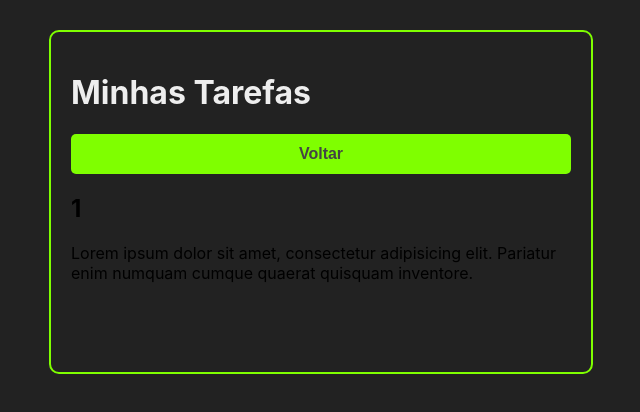
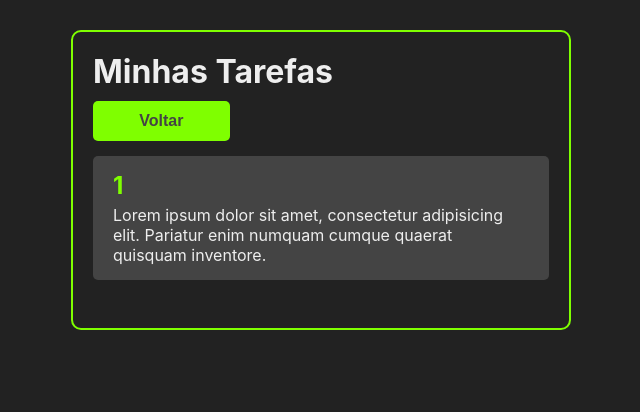
Before and after one commit to SandroFerraz-C/-training-project-React, a React (Create React App) app: page /1 in a window 1280 px wide. Shown: the top 412 px of the page, without its empty margins (319-959 px from the left). Built offline with nearby package versions, Linux system fonts and the light colour scheme.

Commit message:
Handling click task 'TaskDetails'

```diff
--- a/src/components/Button.css
+++ b/src/components/Button.css
@@ -9,9 +9,15 @@
     font-weight: bold;
     cursor: pointer;
     border: none;
+    transition: all .5s ease;
 }
 
 .add-task-button-container {
     margin-left: 10px;
     flex: 1;
 }
+
+.button:hover {
+    background-color: #444;
+    color: chartreuse;
+}
--- a/src/components/Task.css
+++ b/src/components/Task.css
@@ -1,7 +1,7 @@
 .task-container {
     background-color: #444;
-    margin: 10px 0;
-    padding: 15px 20px 20px;
+    margin: 8px 0;
+    padding: 15px 20px;
     display: flex;
     border-radius: 5px;
     justify-content: space-between;
@@ -13,9 +13,11 @@
     cursor: pointer;
 }
 
-.remove-task-button {
+.remove-task-button,
+.see-task-details-button {
     background-color: #444;
     border: none;
     font-size: 24px;
     color: chartreuse;
+    margin: 0 5px;
 }
--- a/src/components/Task.jsx
+++ b/src/components/Task.jsx
@@ -1,10 +1,18 @@
 import React from "react";
-import {CgClose} from 'react-icons/cg';
+import {CgClose, CgInfo} from 'react-icons/cg';
+import { useHistory} from "react-router-dom"
 
 
 import "./Task.css";
 
 const Task = ({ task, handleTaskClick, handleTaskDeletion }) => {
+
+  const history = useHistory();
+
+  const handleTAskDetailsClick = () => {
+    history.push(`/${task.title}`)
+  }
+
   return (
     <div
       className ="task-container"
@@ -15,11 +23,19 @@ const Task = ({ task, handleTaskClick, handleTaskDeletion }) => {
       </div>
 
       <div className="buttons-container">
+
         <button
-        className="remove-task-button"
-        onClick={() => handleTaskDeletion(task.id)}>
-          <CgClose />
-        </button>
+            className="see-task-details-button"
+            onClick={handleTAskDetailsClick}>
+              <CgInfo />
+          </button>
+
+          <button
+            className="remove-task-button"
+            onClick={() => handleTaskDeletion(task.id)}>
+              <CgClose />
+          </button>
+
       </div>
 
     </div>
--- /dev/null
+++ b/src/components/TaskDetails.css
@@ -0,0 +1,19 @@
+.task-details-container {
+    background-color: #444;
+    margin: 15px 0;
+    padding: 15px 20px;
+    display: flex;
+    flex-direction: column;
+    color: #eee;
+    border-radius: 5px;
+}
+
+.task-details-container h2 {
+    margin-bottom: 5px;
+    color: chartreuse;
+}
+
+.back-button-container {
+    width: 30%;
+    margin-top: 10px;
+}
--- a/src/components/TaskDetails.jsx
+++ b/src/components/TaskDetails.jsx
@@ -1,15 +1,22 @@
 import React from 'react';
-import { useParams } from 'react-router-dom'
+import { useParams, useHistory } from 'react-router-dom'
 
 import Button from './Button';
 
+import './TaskDetails.css';
+
 const TaskDetails = () =>{
-const params = useParams();
+    const params = useParams();
+    const history = useHistory();
+
+    const handleBackButtonClick = () =>{
+        history.goBack();
+    }
 
     return(
         <>
             <div className="back-button-container">
-                <Button>Voltar</Button>
+                <Button onClick={handleBackButtonClick}>Voltar</Button>
             </div>
 
             <div className="task-details-container">
--- a/src/index.css
+++ b/src/index.css
@@ -1,3 +1,9 @@
+* {
+    margin: 0;
+    padding: 0;
+    box-sizing: border-box;
+}
+
 body {
     margin: 0;
     font-family: -apple-system, BlinkMacSystemFont, 'Segoe UI', 'Roboto', 'Oxygen', 'Ubuntu', 'Cantarell', 'Fira Sans', 'Droid Sans', 'Helvetica Neue', sans-serif;
```
